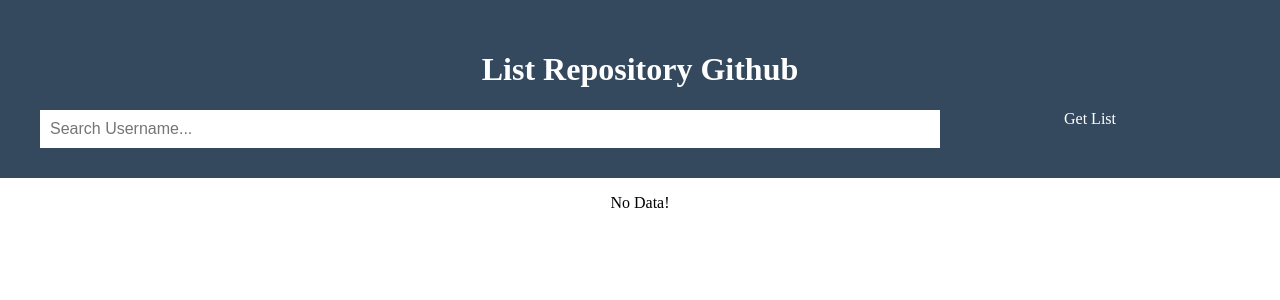
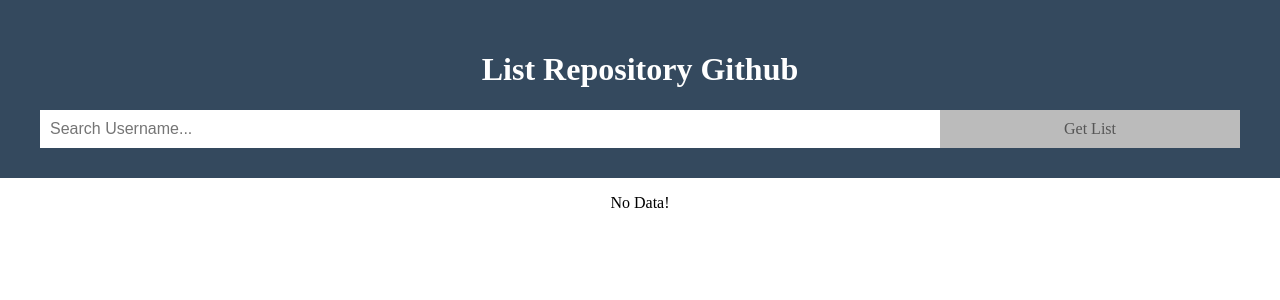
Before and after one commit to halim13/repo, a React (Create React App) app: page / in a window 1280 px wide. In both pictures the pointer is over the element "Get List". Shown: the top 300 px of the page. Built offline with nearby package versions, Linux system fonts and the light colour scheme.

Commit message:
adjust: styles

```diff
--- a/src/index.css
+++ b/src/index.css
@@ -101,8 +101,8 @@
   font-size: 16px;
 }
 
-/* Style the "search" button */
-.search-button {
+/* Style the "Add" button */
+.add-button {
   padding: 10px;
   width: 25%;
   background: #d9d9d9;
@@ -115,7 +115,7 @@
   border-radius: 0;
 }
 
-.search-button:hover {
+.add-button:hover {
   background-color: #bbb;
 }
 
```
